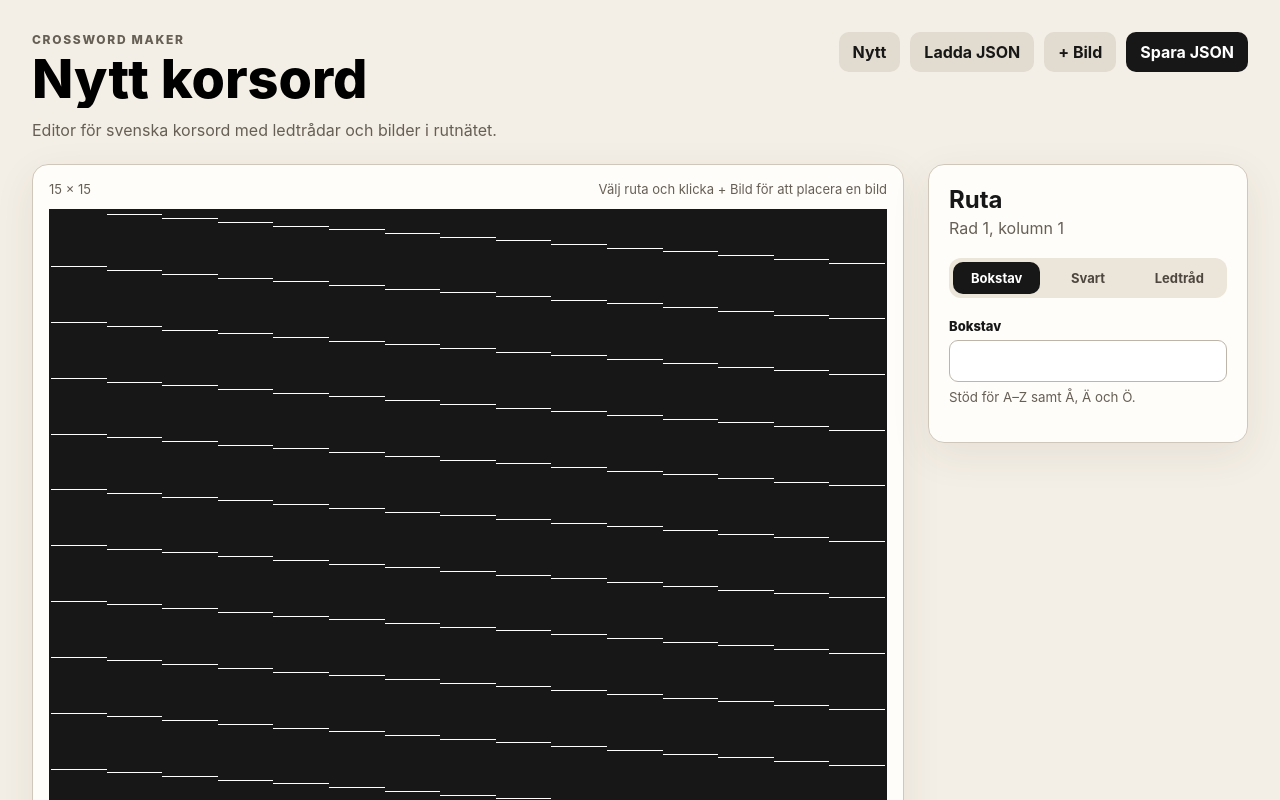
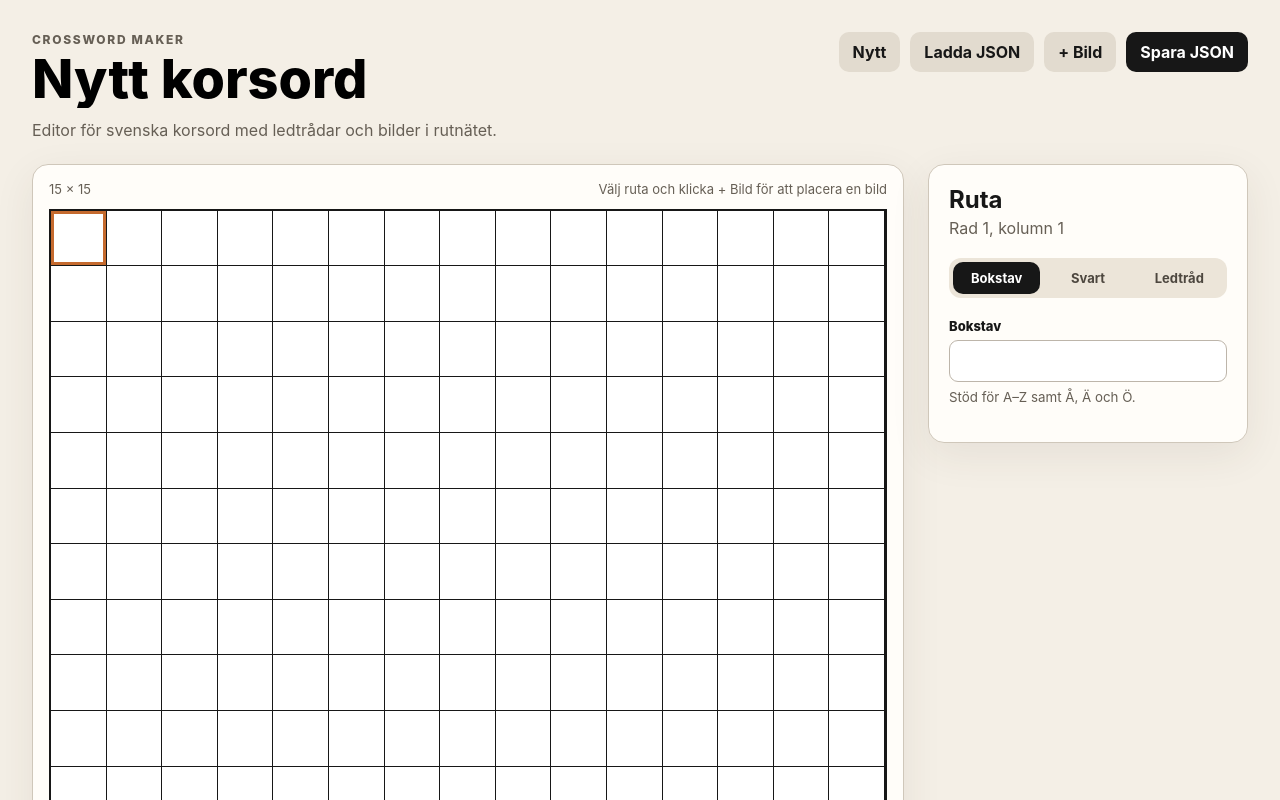
Before and after one commit to unilsson/crossword-maker, a React (Vite) app: page / in a window 1280 px wide. Shown: the top 800 px of the page. Built offline with nearby package versions, Linux system fonts and the light colour scheme.

Commit message:
fix: match CSS to absolute crossword cell geometry

```diff
--- a/src/styles.css
+++ b/src/styles.css
@@ -134,28 +134,24 @@ button.secondary {
   width: min(100%, 900px);
   aspect-ratio: 1;
   margin: 0 auto;
+  border: 2px solid #171717;
+  background: #fff;
+  overflow: hidden;
 }
 
 .crossword-grid {
-  display: grid;
-  width: 100%;
-  height: 100%;
-  border: 2px solid #171717;
-  background: #171717;
-  gap: 1px;
-  min-width: 0;
-  min-height: 0;
-  overflow: hidden;
+  position: absolute;
+  inset: 0;
 }
 
 .crossword-cell {
-  position: relative;
-  width: 100%;
-  height: 100%;
+  position: absolute;
   min-width: 0;
   min-height: 0;
   padding: 0;
   overflow: hidden;
+  border-right: 1px solid #171717;
+  border-bottom: 1px solid #171717;
   background: #fff;
   color: #171717;
   cursor: pointer;
```
